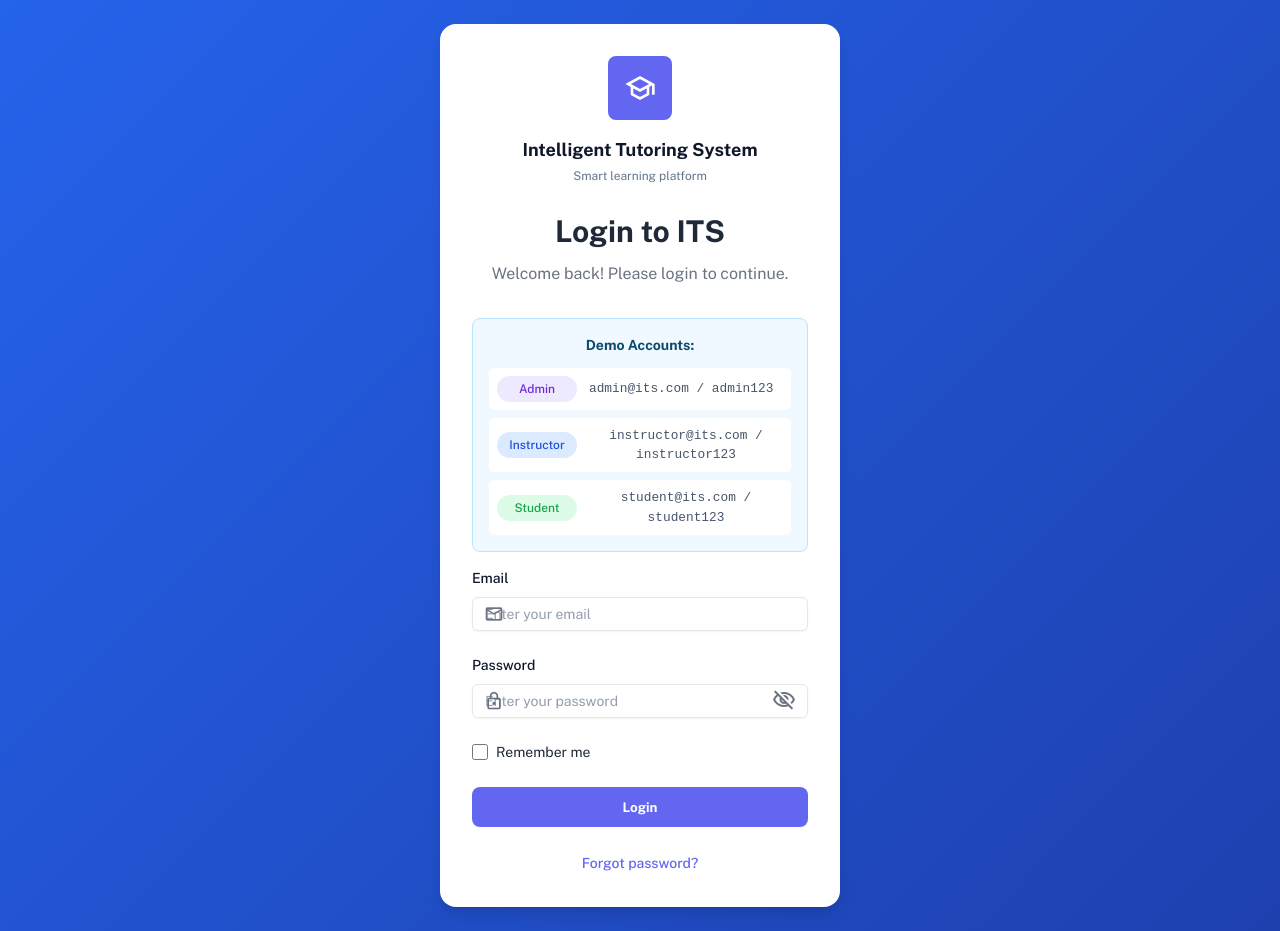
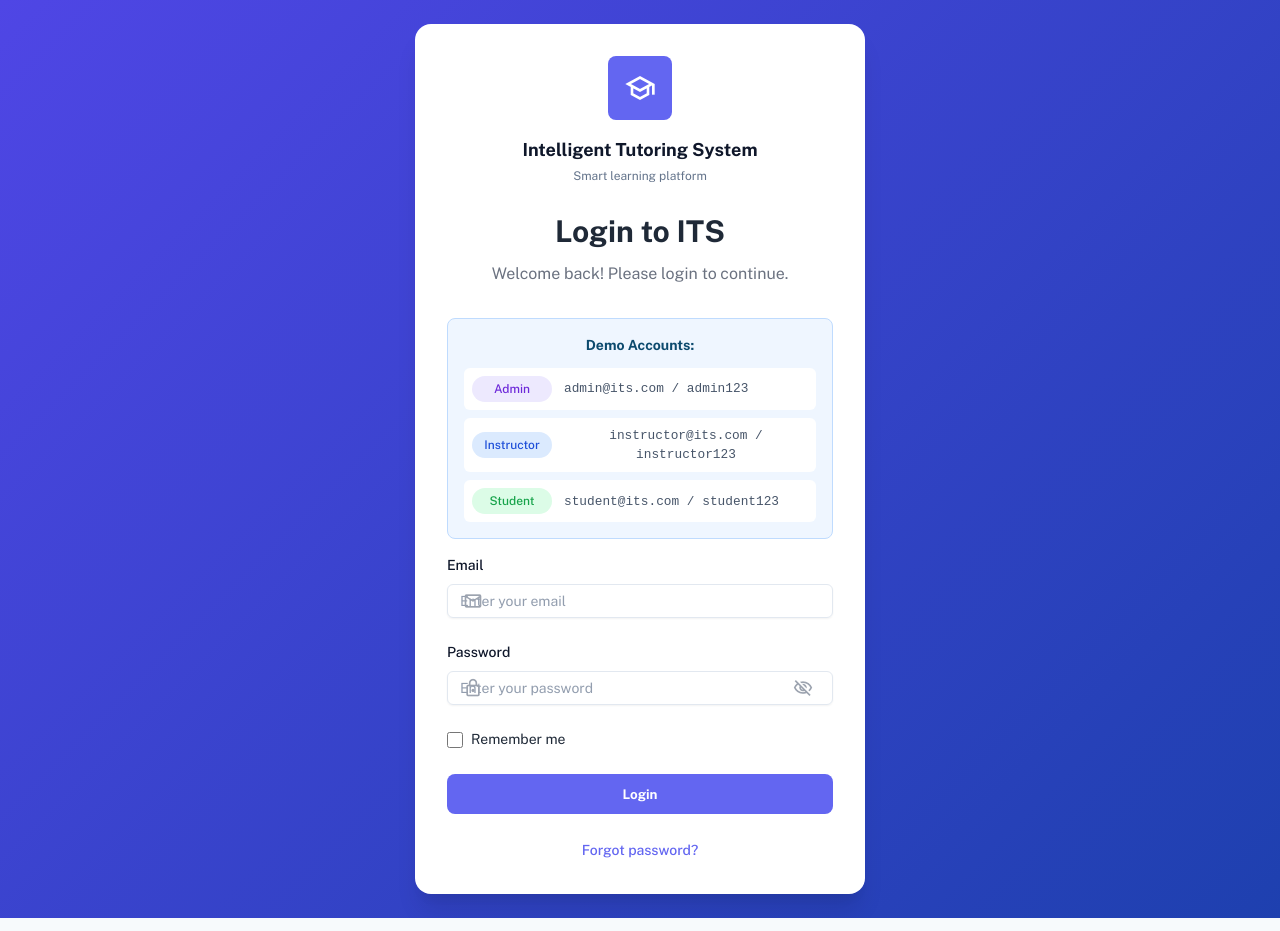
Before and after one commit to Hoangminh2704/ITS_FE, a React (Vite) app: page /login in a window 1280 px wide. Built offline with nearby package versions, Linux system fonts and the light colour scheme.

Commit message:
fix px login input

```diff
--- a/src/components/Login/Login.css
+++ b/src/components/Login/Login.css
@@ -1,3 +1,4 @@
+@import "../../styles/variables.css";
 :root {
   --primary-color: #3346c8;
   --background-light: #f8f9fa;
@@ -13,27 +14,24 @@
 /* Import variables from global styles */
 @import "../../styles/variables.css";
 
-/* Kiểu dáng chung */
-/* Chúng ta áp dụng font-family cho .login-container thay vì body
-       để tránh ảnh hưởng toàn cục khi component này được dùng ở nơi khác */
 .login-container {
   font-family: "Public Sans", sans-serif;
   min-height: 100vh;
   display: flex;
   align-items: center;
   justify-content: center;
-  background: linear-gradient(135deg, var(--primary) 0%, #1e40af 100%);
-  padding: var(--spacing-lg);
-  box-sizing: border-box; /* Thêm để tính toán padding chuẩn */
+  background: linear-gradient(135deg, #4f46e5 0%, #1e40af 100%);
+  padding: 1.5rem;
 }
 
 .login-card {
   width: 100%;
-  max-width: 400px; /* 640px */
-  background-color: var(--white);
-  border-radius: var(--radius-xl);
-  box-shadow: var(--shadow-lg);
-  padding: var(--spacing-xl); /* 40px */
+  max-width: 450px; /* 640px */
+  background-color: white;
+  border-radius: 1rem;
+  box-shadow: 0 20px 25px -5px rgba(0, 0, 0, 0.1),
+    0 10px 10px -5px rgba(0, 0, 0, 0.04);
+  padding: 2rem; /* 40px */
   text-align: center;
   box-sizing: border-box;
 }
@@ -104,47 +102,63 @@
 
 .input-wrapper {
   position: relative;
+  width: 100%;
 }
 
 .input-icon {
   position: absolute;
-  left: 0.75rem; /* 12px */
+  left: 1rem;
   top: 50%;
   transform: translateY(-50%);
-  color: var(--text-secondary-light);
-  font-size: 20px;
-  /* Thêm z-index để đảm bảo icon nổi lên trên input */
+  color: #9ca3af;
+  font-size: 1.25rem;
+  pointer-events: none;
   z-index: 1;
 }
 
 .form-input {
   width: 100%;
-  padding: 0.75rem 2.5rem 0.75rem 2.75rem; /* 12px 40px 12px 44px */
-  border-radius: 0.5rem; /* 8px */
-  border: 1px solid var(--border-light);
-  background-color: var(--input-bg-light);
-  color: var(--text-primary-light);
-  box-sizing: border-box; /* Đảm bảo padding không làm vỡ layout */
-  position: relative; /* Thêm để z-index hoạt động */
+  padding: 0.75rem 1rem 0.75rem 3rem; /* Increased left padding for icon */
+  border: 1px solid #e5e7eb;
+  border-radius: 0.5rem;
+  font-size: 0.875rem;
+  transition: all 0.2s;
+  background-color: white;
+  padding-left: 40px;
 }
 
 .form-input:focus {
   outline: none;
-  border-color: var(--primary-color);
-  box-shadow: 0 0 0 2px rgba(51, 70, 200, 0.2);
+  border-color: #4f46e5;
+  box-shadow: 0 0 0 3px rgba(41, 40, 44, 0.1);
+}
+
+.form-input::placeholder {
+  color: #9ca3af;
 }
 
 .password-toggle {
   position: absolute;
-  right: 0.75rem; /* 12px */
+  right: 1rem;
   top: 50%;
   transform: translateY(-50%);
   background: none;
   border: none;
   cursor: pointer;
-  color: var(--text-secondary-light);
-  padding: 0;
-  z-index: 1; /* Đảm bảo nút nổi lên trên input */
+  color: #9ca3af;
+  padding: 0.25rem;
+  display: flex;
+  align-items: center;
+  justify-content: center;
+  z-index: 1;
+}
+
+.password-toggle:hover {
+  color: #4f46e5;
+}
+
+.password-toggle .material-icons-outlined {
+  font-size: 1.25rem;
 }
 
 /* Remember Me */
@@ -214,8 +228,8 @@
 }
 
 .demo-info {
-  background-color: #f0f9ff;
-  border: 1px solid #bae6fd;
+  background-color: #eff6ff;
+  border: 1px solid #bfdbfe;
   border-radius: 0.5rem;
   padding: 1rem;
   margin-bottom: 1rem;
```
